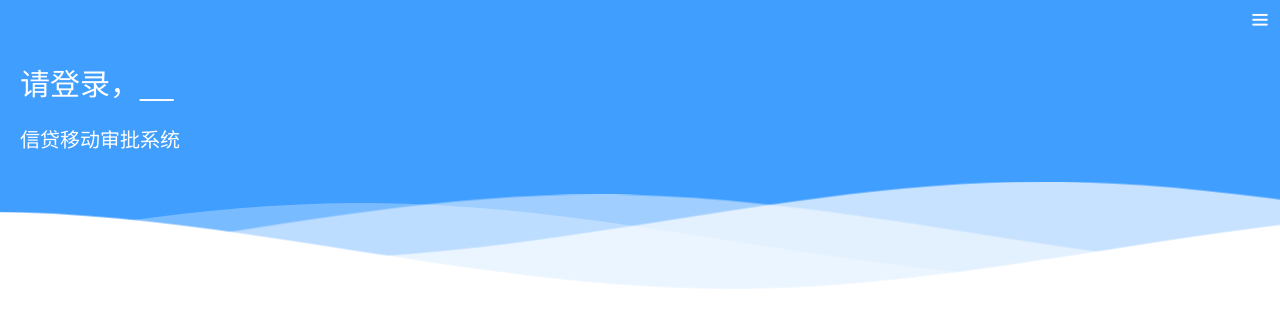
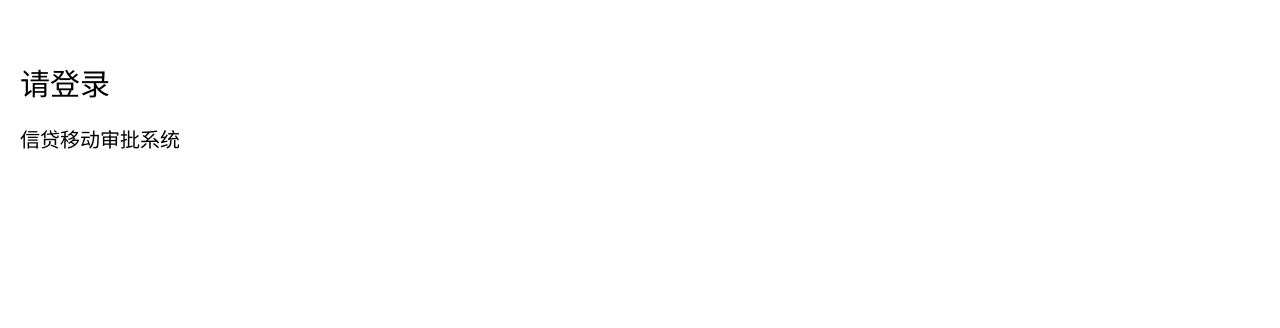
Before and after one commit to lisicode/audit, a Vue app in the folder mobile/: page /#/ in a window 1280 px wide. Shown: the top 328 px of the page. Built offline with nearby package versions, Linux system fonts and the light colour scheme; what vue-h5-plus would draw is missing.

Commit message:
主体结构及配置

```diff
--- a/mobile/src/assets/css/animate.css
+++ /dev/null
@@ -1,42 +0,0 @@
-.animated.infinite {
-    -webkit-animation-iteration-count: infinite;
-    animation-iteration-count: infinite;
-}
-
-.animated {
-    -webkit-animation-duration: 1s;
-    animation-duration: 1s;
-    -webkit-animation-fill-mode: both;
-    animation-fill-mode: both;
-}
-
-.flash {
-    -webkit-animation-name: flash;
-    animation-name: flash;
-}
-
-@-webkit-keyframes flash {
-    from,
-    50%,
-    to {
-        opacity: 1;
-    }
-
-    25%,
-    75% {
-        opacity: 0;
-    }
-}
-
-@keyframes flash {
-    from,
-    50%,
-    to {
-        opacity: 1;
-    }
-
-    25%,
-    75% {
-        opacity: 0;
-    }
-}
--- a/mobile/src/views/login.vue
+++ b/mobile/src/views/login.vue
@@ -2,21 +2,8 @@
     <van-row>
         <van-col span="24">
             <div class="banner">
-                <van-icon name="wap-nav"/>
                 <h1 @click="switchUser" v-html="text"></h1>
                 <p>信贷移动审批系统</p>
-                <svg viewBox="0 24 150 28" preserveAspectRatio="none" shape-rendering="auto">
-                    <defs>
-                        <path id="gentle-wave"
-                              d="M-160 44c30 0 58-18 88-18s 58 18 88 18 58-18 88-18 58 18 88 18 v44h-352z"></path>
-                    </defs>
-                    <g>
-                        <use xlink:href="#gentle-wave" x="48" y="0" fill="rgba(255,255,255,0.7"></use>
-                        <use xlink:href="#gentle-wave" x="48" y="3" fill="rgba(255,255,255,0.5)"></use>
-                        <use xlink:href="#gentle-wave" x="48" y="5" fill="rgba(255,255,255,0.3)"></use>
-                        <use xlink:href="#gentle-wave" x="48" y="7" fill="#fff"></use>
-                    </g>
-                </svg>
                 <van-popup v-model="userNameInput" position="top" :style="{ width: '100%' }">
                     <van-cell-group>
                         <van-field v-model="userName" placeholder="请输入用户名">
@@ -67,7 +54,7 @@
                 userNameInput: false,
                 userPasswordInput: false,
                 showKeyboard: false,
-                text: '请登录，<span class="animated flash infinite">__</span>',
+                text: '请登录',
             }
         },
         created() {
@@ -85,7 +72,7 @@
             // 确认用户名
             confirmUserName() {
 
-                // console.log(PublicMethods['getUserNo']())
+                console.log(PublicMethods['getLocalStorage']('user'))
 
                 let _this = this;
                 if (this.userName != '') {
@@ -132,50 +119,9 @@
 </script>
 
 <style scoped lang="scss">
-    @import '../assets/css/animate.css';
     .banner {
-        position: relative;
+        width: 100%;
         margin-bottom: 30px;
-        overflow: hidden;
-        color: white;
-        background: linear-gradient(60deg, #409EFF 0%, #409EFF 100%);
-        svg {
-            position: relative;
-            width: 100%;
-            height: 15vh;
-            margin-bottom: -7px;
-            min-height: 100px;
-            max-height: 150px;
-            g {
-                use {
-                    animation: move-forever 25s cubic-bezier(.55, .5, .45, .5) infinite;
-                }
-                use:nth-child(1) {
-                    animation-delay: -2s;
-                    animation-duration: 7s;
-                }
-                use:nth-child(2) {
-                    animation-delay: -3s;
-                    animation-duration: 10s;
-                }
-                use:nth-child(3) {
-                    animation-delay: -4s;
-                    animation-duration: 13s;
-                }
-                use:nth-child(4) {
-                    animation-delay: -5s;
-                    animation-duration: 20s;
-                }
-                @keyframes move-forever {
-                    0% {
-                        transform: translate3d(-90px, 0, 0);
-                    }
-                    100% {
-                        transform: translate3d(85px, 0, 0);
-                    }
-                }
-            }
-        }
         h1 {
             margin-top: 60px;
             margin-left: 20px;
@@ -187,11 +133,5 @@
             font-size: 20px;
             margin-left: 20px;
         }
-        .van-icon {
-            position: absolute;
-            top: 10px;
-            right: 10px;
-            font-size: 20px;
-        }
     }
 </style>
```
